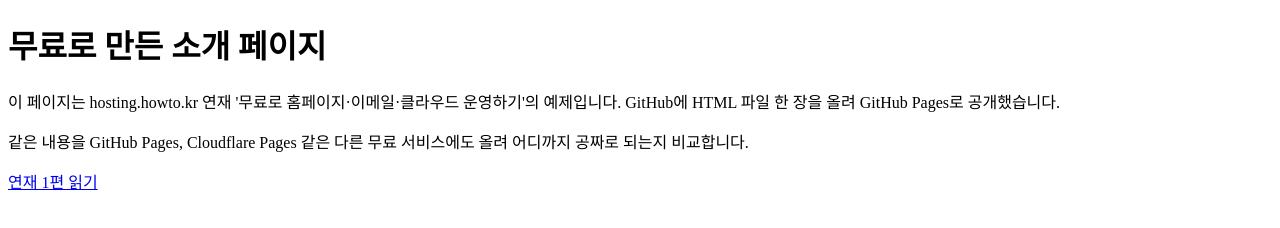
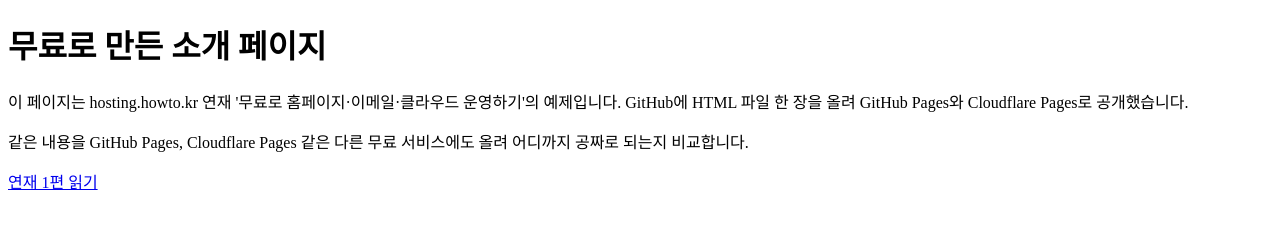
Before and after one commit to YungJinSuh/free-howto-example, a plain HTML site: page index.html in a window 1280 px wide. Drawn offline with Linux system fonts and the light colour scheme.

Commit message:
Cloudflare Pages 공개 문구 추가

```diff
--- a/index.html
+++ b/index.html
@@ -8,7 +8,7 @@
 </head>
 <body>
 <h1>무료로 만든 소개 페이지</h1>
-<p>이 페이지는 hosting.howto.kr 연재 '무료로 홈페이지·이메일·클라우드 운영하기'의 예제입니다. GitHub에 HTML 파일 한 장을 올려 GitHub Pages로 공개했습니다.</p>
+<p>이 페이지는 hosting.howto.kr 연재 '무료로 홈페이지·이메일·클라우드 운영하기'의 예제입니다. GitHub에 HTML 파일 한 장을 올려 GitHub Pages와 Cloudflare Pages로 공개했습니다.</p>
 <p>같은 내용을 GitHub Pages, Cloudflare Pages 같은 다른 무료 서비스에도 올려 어디까지 공짜로 되는지 비교합니다.</p>
 <p><a href="https://hosting.howto.kr/2026/11/free-homepage-services-limits.html">연재 1편 읽기</a></p>
 </body>
```
